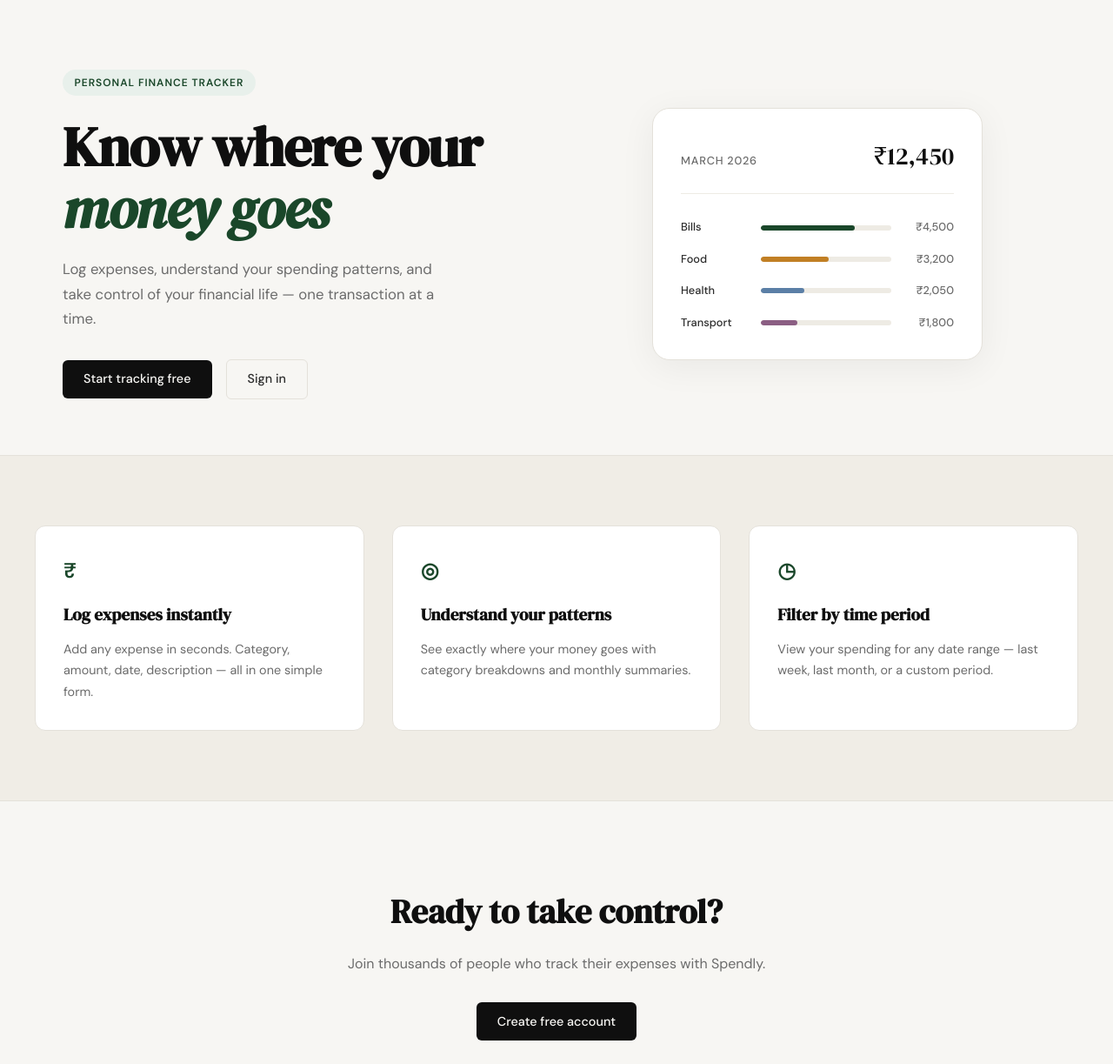
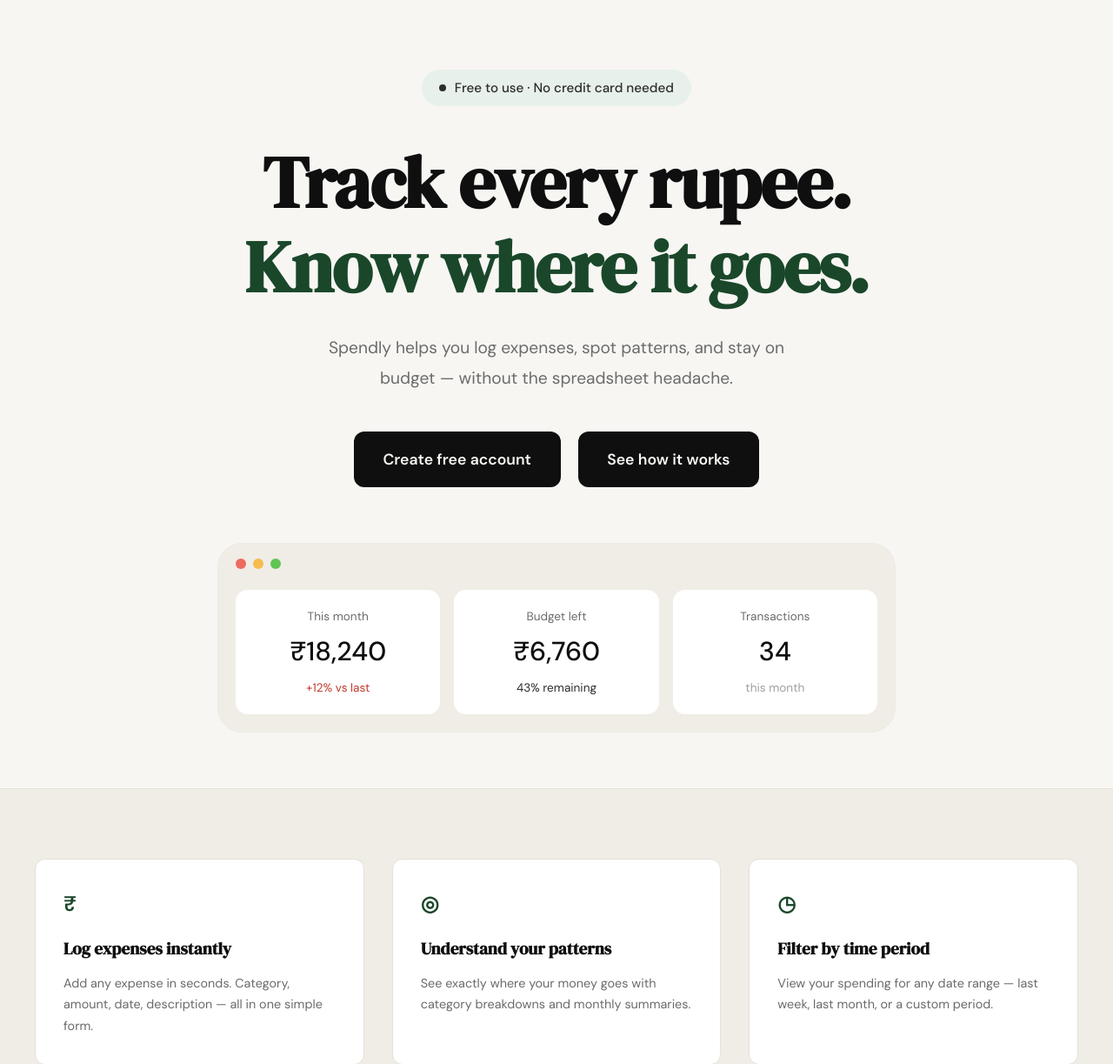
Before and after one commit to kathiariswapnil/spendly-, a Flask app: page / in a window 1280 px wide. Shown: the part 61-1284 px from the top of the page at 87% size. Run offline with Flask 3, Linux system fonts and the light colour scheme.

Commit message:
Add terms and privacy pages, redesign landing hero

```diff
--- a/app.py
+++ b/app.py
@@ -20,6 +20,16 @@ def register():
 @app.route("/login")
 def login():
     return render_template("login.html")
+
+
+@app.route("/terms")
+def terms():
+    return render_template("terms.html")
+
+
+@app.route("/privacy")
+def privacy():
+    return render_template("privacy.html")
 
 
 # ------------------------------------------------------------------ #
--- a/static/css/style.css
+++ b/static/css/style.css
@@ -125,54 +125,76 @@ a { color: inherit; text-decoration: none; }
 
 .hero {
     padding: 5rem 2rem 4rem;
-    display: grid;
-    grid-template-columns: 1fr 1fr;
-    gap: 4rem;
-    align-items: center;
     max-width: var(--max-width);
     margin: 0 auto;
+    text-align: center;
 }
 
 .hero-badge {
-    display: inline-block;
+    display: inline-flex;
+    align-items: center;
+    gap: 0.6rem;
     background: var(--accent-light);
-    color: var(--accent);
-    font-size: 0.75rem;
-    font-weight: 600;
-    letter-spacing: 0.08em;
-    text-transform: uppercase;
-    padding: 0.35rem 0.85rem;
+    color: var(--ink-soft);
+    font-size: 0.95rem;
+    font-weight: 500;
+    padding: 0.55rem 1.25rem;
     border-radius: 999px;
-    margin-bottom: 1.5rem;
+    margin-bottom: 2.5rem;
+}
+
+.hero-badge::before {
+    content: "";
+    width: 8px;
+    height: 8px;
+    border-radius: 50%;
+    background: var(--ink-soft);
 }
 
 .hero-title {
     font-family: var(--font-display);
-    font-size: clamp(2.5rem, 5vw, 4rem);
-    line-height: 1.1;
+    font-size: clamp(2.75rem, 7vw, 5.25rem);
+    line-height: 1.15;
     letter-spacing: -0.02em;
     color: var(--ink);
-    margin-bottom: 1.25rem;
+    margin-bottom: 1.75rem;
 }
 
 .hero-title em {
-    font-style: italic;
+    display: block;
+    font-style: normal;
     color: var(--accent);
 }
 
 .hero-subtitle {
-    font-size: 1.05rem;
+    font-size: 1.2rem;
     color: var(--ink-muted);
-    line-height: 1.7;
-    max-width: 460px;
-    margin-bottom: 2rem;
+    line-height: 1.8;
+    max-width: 560px;
+    margin: 0 auto 2.75rem;
 }
 
 .hero-actions {
     display: flex;
-    gap: 1rem;
-    align-items: center;
+    justify-content: center;
+    flex-wrap: wrap;
+    gap: 1.25rem;
 }
+
+.hero-btn {
+    display: inline-block;
+    background: var(--ink);
+    color: var(--paper);
+    padding: 1.1rem 2.1rem;
+    border-radius: var(--radius-md);
+    font-family: var(--font-body);
+    font-size: 1.1rem;
+    font-weight: 600;
+    text-decoration: none;
+    transition: background 0.2s;
+}
+
+.hero-btn:hover { background: var(--accent); }
 
 /* ------------------------------------------------------------------ */
 /* Mock card (hero visual)                                             */
@@ -183,78 +205,66 @@ a { color: inherit; text-decoration: none; }
     justify-content: center;
 }
 
-.mock-card {
-    background: var(--paper-card);
-    border: 1px solid var(--border);
-    border-radius: var(--radius-lg);
-    padding: 2rem;
+.hero-preview {
+    background: var(--paper-warm);
+    border: 1px solid var(--border-soft);
+    border-radius: 28px;
+    padding: 1.1rem 1.25rem 1.25rem;
     width: 100%;
-    max-width: 380px;
-    box-shadow: 0 8px 40px rgba(0,0,0,0.06);
+    max-width: 780px;
+    margin-top: 4rem;
 }
 
-.mock-card-header {
+.preview-dots {
     display: flex;
-    justify-content: space-between;
-    align-items: baseline;
-    margin-bottom: 1.75rem;
-    padding-bottom: 1.25rem;
-    border-bottom: 1px solid var(--border-soft);
+    gap: 0.5rem;
+    margin-bottom: 1.5rem;
 }
 
-.mock-label {
-    font-size: 0.8rem;
-    font-weight: 500;
-    color: var(--ink-muted);
-    text-transform: uppercase;
-    letter-spacing: 0.06em;
+.preview-dot {
+    width: 12px;
+    height: 12px;
+    border-radius: 50%;
 }
 
-.mock-total {
-    font-family: var(--font-display);
-    font-size: 1.75rem;
+.preview-dot-red { background: #ee6a5f; }
+.preview-dot-yellow { background: #f5bd4f; }
+.preview-dot-green { background: #61c554; }
+
+.preview-stats {
+    display: grid;
+    grid-template-columns: repeat(3, 1fr);
+    gap: 1rem;
+}
+
+.preview-stat {
+    display: flex;
+    flex-direction: column;
+    gap: 0.35rem;
+    background: var(--paper-card);
+    border-radius: 14px;
+    padding: 1.25rem 1rem;
+    text-align: center;
+}
+
+.preview-stat-label {
+    font-size: 0.85rem;
+    color: var(--ink-muted);
+}
+
+.preview-stat-value {
+    font-size: 1.9rem;
+    font-weight: 500;
     color: var(--ink);
 }
 
-.mock-bars { display: flex; flex-direction: column; gap: 1rem; }
-
-.mock-bar-row {
-    display: grid;
-    grid-template-columns: 80px 1fr 60px;
-    align-items: center;
-    gap: 0.75rem;
-}
-
-.mock-cat {
-    font-size: 0.8rem;
-    font-weight: 500;
+.preview-stat-note {
+    font-size: 0.85rem;
     color: var(--ink-soft);
 }
 
-.mock-bar-track {
-    height: 6px;
-    background: var(--border-soft);
-    border-radius: 999px;
-    overflow: hidden;
-}
-
-.mock-bar {
-    height: 100%;
-    background: var(--accent);
-    border-radius: 999px;
-    transition: width 0.6s ease;
-}
-
-.mock-bar-2 { background: var(--accent-2); }
-.mock-bar-3 { background: #5b7fa6; }
-.mock-bar-4 { background: #8b5e83; }
-
-.mock-amt {
-    font-size: 0.8rem;
-    font-weight: 500;
-    color: var(--ink-muted);
-    text-align: right;
-}
+.preview-stat-note-up { color: var(--danger); }
+.preview-stat-note-faint { color: var(--ink-faint); }
 
 /* ------------------------------------------------------------------ */
 /* Buttons                                                             */
@@ -512,14 +522,7 @@ a { color: inherit; text-decoration: none; }
 /* ------------------------------------------------------------------ */
 
 @media (max-width: 900px) {
-    .hero {
-        grid-template-columns: 1fr;
-        text-align: center;
-    }
-
-    .hero-subtitle { max-width: 100%; }
-    .hero-actions { justify-content: center; }
-    .hero-visual { display: none; }
+    .preview-stats { grid-template-columns: 1fr; }
 
     .features-inner { grid-template-columns: 1fr; }
 }
@@ -528,3 +531,28 @@ a { color: inherit; text-decoration: none; }
     .nav-links a:not(.nav-cta) { display: none; }
     .hero { padding: 3rem 1rem 2rem; }
 }
+
+/* ------------------------------------------------------------------ */
+/* Legal pages (Terms, Privacy)                                        */
+/* ------------------------------------------------------------------ */
+
+.legal-container {
+    max-width: 720px;
+}
+
+.legal-card h2 {
+    font-family: var(--font-display);
+    font-size: 1.25rem;
+    color: var(--accent);
+    margin: 1.75rem 0 0.5rem;
+}
+
+.legal-card h2:first-child {
+    margin-top: 0;
+}
+
+.legal-card p {
+    font-size: 0.95rem;
+    line-height: 1.7;
+    color: var(--ink-soft);
+}
--- a/templates/base.html
+++ b/templates/base.html
@@ -34,8 +34,8 @@
             <span class="brand-icon">◈</span>
             <span class="footer-name">Spendly</span>
             <p class="footer-copy">Track every rupee. Own your finances.</p>
-            <a href="#">Terms and Conditions</a>
-            <a href="#">Privacy Policy</a>
+            <a href="/terms">Terms and Conditions</a>
+            <a href="/privacy">Privacy Policy</a>
         </div>
     </footer>
 
--- a/templates/landing.html
+++ b/templates/landing.html
@@ -6,55 +6,42 @@
 
 <section class="hero">
     <div class="hero-inner">
-        <div class="hero-badge">Personal Finance Tracker</div>
+        <div class="hero-badge">Free to use · No credit card needed</div>
         <h1 class="hero-title">
-            Know where your<br>
-            <em>money goes</em>
+            Track every rupee.
+            <em>Know where it goes.</em>
         </h1>
         <p class="hero-subtitle">
-            Log expenses, understand your spending patterns,
-            and take control of your financial life —
-            one transaction at a time.
+            Spendly helps you log expenses, spot patterns, and stay
+            on budget — without the spreadsheet headache.
         </p>
         <div class="hero-actions">
-            <a href="{{ url_for('register') }}" class="btn-primary">Start tracking free</a>
-            <a href="{{ url_for('login') }}" class="btn-ghost">Sign in</a>
+            <a href="{{ url_for('register') }}" class="hero-btn">Create free account</a>
+            <a href="#features" class="hero-btn">See how it works</a>
         </div>
     </div>
     <div class="hero-visual">
-        <div class="mock-card">
-            <div class="mock-card-header">
-                <span class="mock-label">March 2026</span>
-                <span class="mock-total">₹12,450</span>
+        <div class="hero-preview">
+            <div class="preview-dots">
+                <span class="preview-dot preview-dot-red"></span>
+                <span class="preview-dot preview-dot-yellow"></span>
+                <span class="preview-dot preview-dot-green"></span>
             </div>
-            <div class="mock-bars">
-                <div class="mock-bar-row">
-                    <span class="mock-cat">Bills</span>
-                    <div class="mock-bar-track">
-                        <div class="mock-bar" style="width: 72%"></div>
-                    </div>
-                    <span class="mock-amt">₹4,500</span>
+            <div class="preview-stats">
+                <div class="preview-stat">
+                    <span class="preview-stat-label">This month</span>
+                    <span class="preview-stat-value">₹18,240</span>
+                    <span class="preview-stat-note preview-stat-note-up">+12% vs last</span>
                 </div>
-                <div class="mock-bar-row">
-                    <span class="mock-cat">Food</span>
-                    <div class="mock-bar-track">
-                        <div class="mock-bar mock-bar-2" style="width: 52%"></div>
-                    </div>
-                    <span class="mock-amt">₹3,200</span>
+                <div class="preview-stat">
+                    <span class="preview-stat-label">Budget left</span>
+                    <span class="preview-stat-value">₹6,760</span>
+                    <span class="preview-stat-note">43% remaining</span>
                 </div>
-                <div class="mock-bar-row">
-                    <span class="mock-cat">Health</span>
-                    <div class="mock-bar-track">
-                        <div class="mock-bar mock-bar-3" style="width: 33%"></div>
-                    </div>
-                    <span class="mock-amt">₹2,050</span>
-                </div>
-                <div class="mock-bar-row">
-                    <span class="mock-cat">Transport</span>
-                    <div class="mock-bar-track">
-                        <div class="mock-bar mock-bar-4" style="width: 28%"></div>
-                    </div>
-                    <span class="mock-amt">₹1,800</span>
+                <div class="preview-stat">
+                    <span class="preview-stat-label">Transactions</span>
+                    <span class="preview-stat-value">34</span>
+                    <span class="preview-stat-note preview-stat-note-faint">this month</span>
                 </div>
             </div>
         </div>
```
Also changed, not shown: templates/privacy.html (added, +58 -0 lines), templates/terms.html (added, +62 -0 lines).
